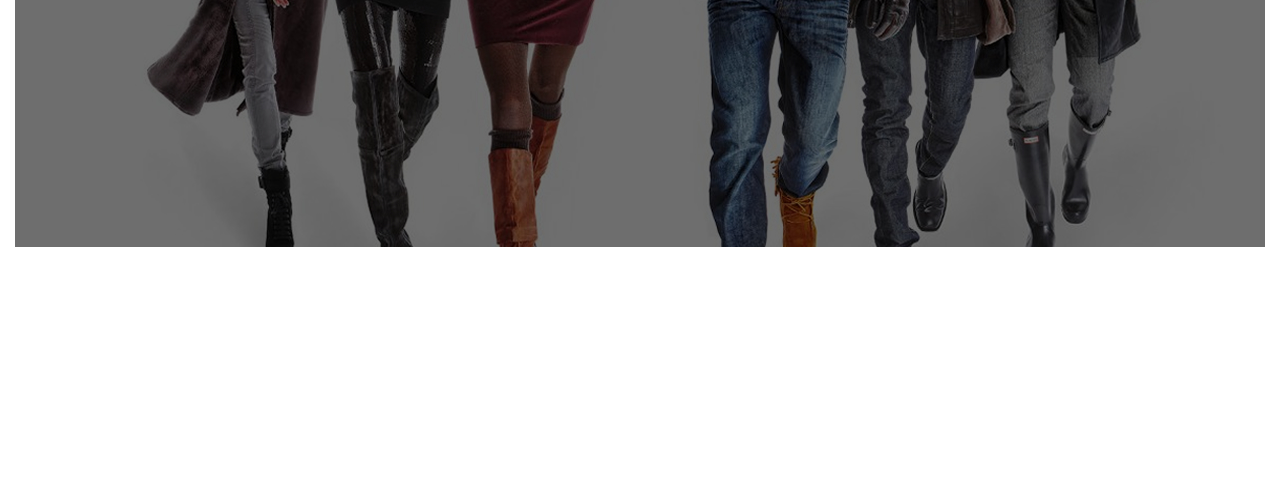
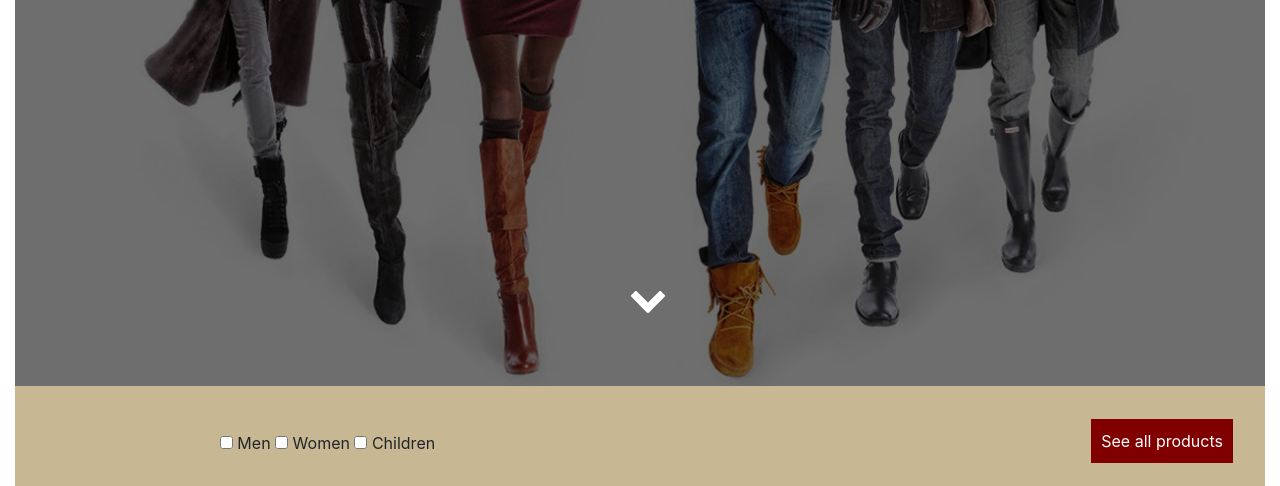
Before and after one commit to BenkiKuu/work-assesment, a plain HTML site: page index.html in a window 1280 px wide. Shown: the part 389-875 px from the top of the page. Before the commit the page ends 800 px from the top, so only its background shows below. Drawn offline with nearby package versions, Linux system fonts and the light colour scheme.

Commit message:
finishes the first and second sections

```diff
--- a/css/styles.css
+++ b/css/styles.css
@@ -1,12 +1,38 @@
-.row1 {
-text-align: center;
-background-image: url(../img/landing.jpg);
-margin: 0px;
-}
-
-
 .landtxt {
   margin: 250px;
   margin-left: 300px;
   color: #FFFFFF;
+  height: 100px;
 }
+
+.mouse1 {
+  margin-top: 300px;
+  margin-left: 150px;
+}
+
+.row1 {
+  text-align: center;
+  background-image: url(../img/landing.jpg);
+  height: 775px;
+  background-size: cover;
+  margin: 0px;
+}
+
+.row2 {
+  background-color: #c8b793;
+  text-align: center;
+  height: 100px;
+}
+
+.form1 {
+margin-top: 45px;
+}
+
+.button {
+
+  background-color: #800000;
+  margin: 17px;
+  float: right;
+  /* margin-right: 70px; */
+  padding: 10px;
+}
--- a/index.html
+++ b/index.html
@@ -13,7 +13,7 @@
     <link rel="stylesheet" href="https://maxcdn.bootstrapcdn.com/bootstrap/4.0.0/css/bootstrap.min.css" integrity="sha384-Gn5384xqQ1aoWXA+058RXPxPg6fy4IWvTNh0E263XmFcJlSAwiGgFAW/dAiS6JXm" crossorigin="anonymous">
     <script src="https://code.jquery.com/jquery-3.3.1.min.js" integrity="sha256-FgpCb/KJQlLNfOu91ta32o/NMZxltwRo8QtmkMRdAu8=" crossorigin="anonymous"></script>
     <script src="js/scripts.js"></script>
-    <title>PING PONG</title>
+    <title>Yolomy</title>
   </head>
 </head>
 
@@ -61,9 +61,32 @@
   <h1 align="center">Our clothing , your comfort</h1>
     <p align="center" >We understand that you need to look good and feel great.</p>
     <p align="center" >It all starts with what you are wearing.</p>
+    <p align="center" class="mouse1"><a href="#workd" class="nav-item btn btn-hide-small"><i ></i><img src=./img/mouse_click.png></a></p>
+  </div>
+  </div>
+
+
+
+  <form action="#">
+  <div class="row row2">
+
+      <div class="col-md-6 form1">
+   <p>
+     <input type="checkbox">
+     <label>Men</label>
+        <input type="checkbox">
+     <label>Women</label>
+        <input type="checkbox">
+     <label>Children</label>
+     </div>
+
+     <div class="col-md-6 ">
+    </p>
+    <a  class="button" id="button1" style="color: #FFFFFF;">See all products</a>
+  </div>
 
   </div>
-  </div>
+</form>
 
 </div>
 
```
